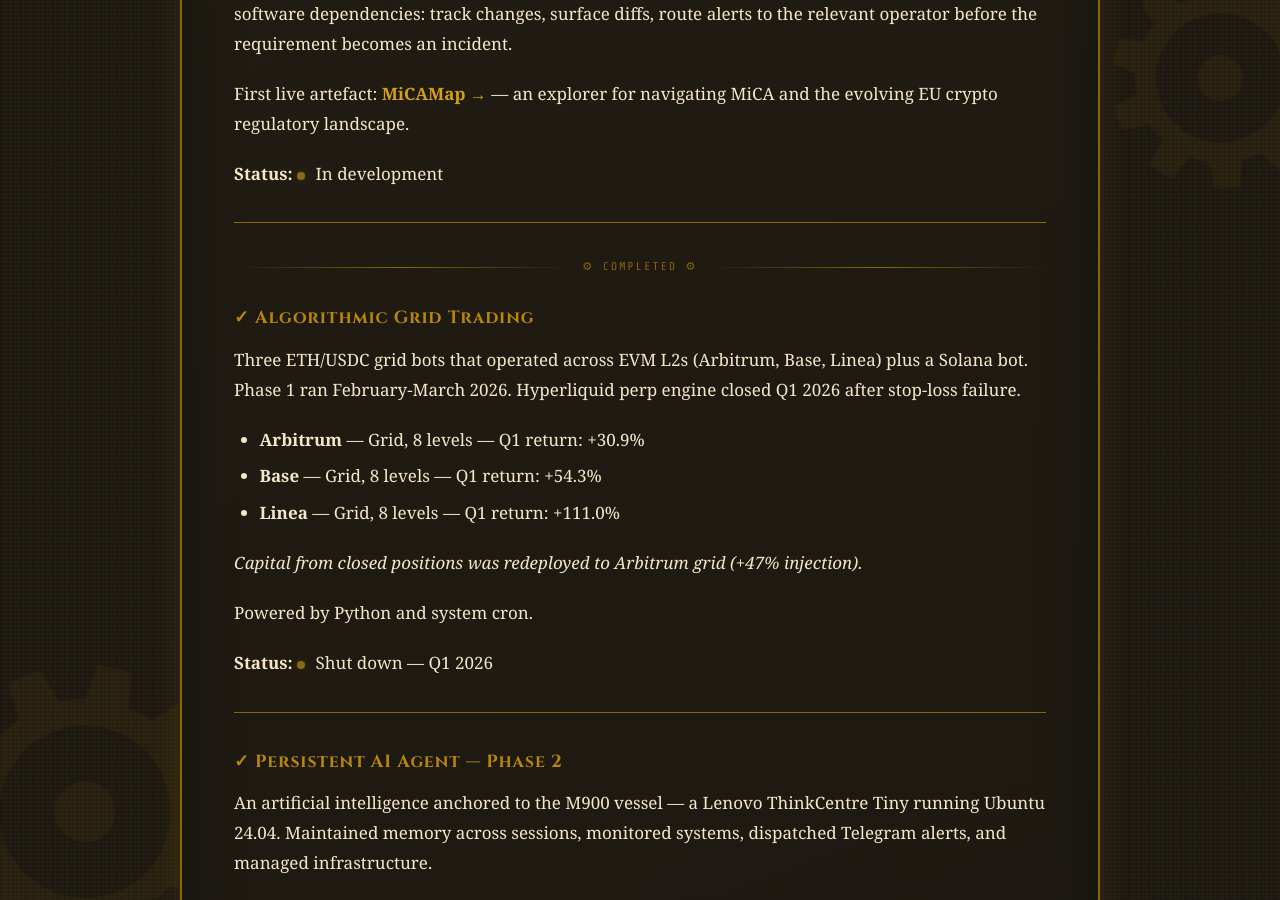
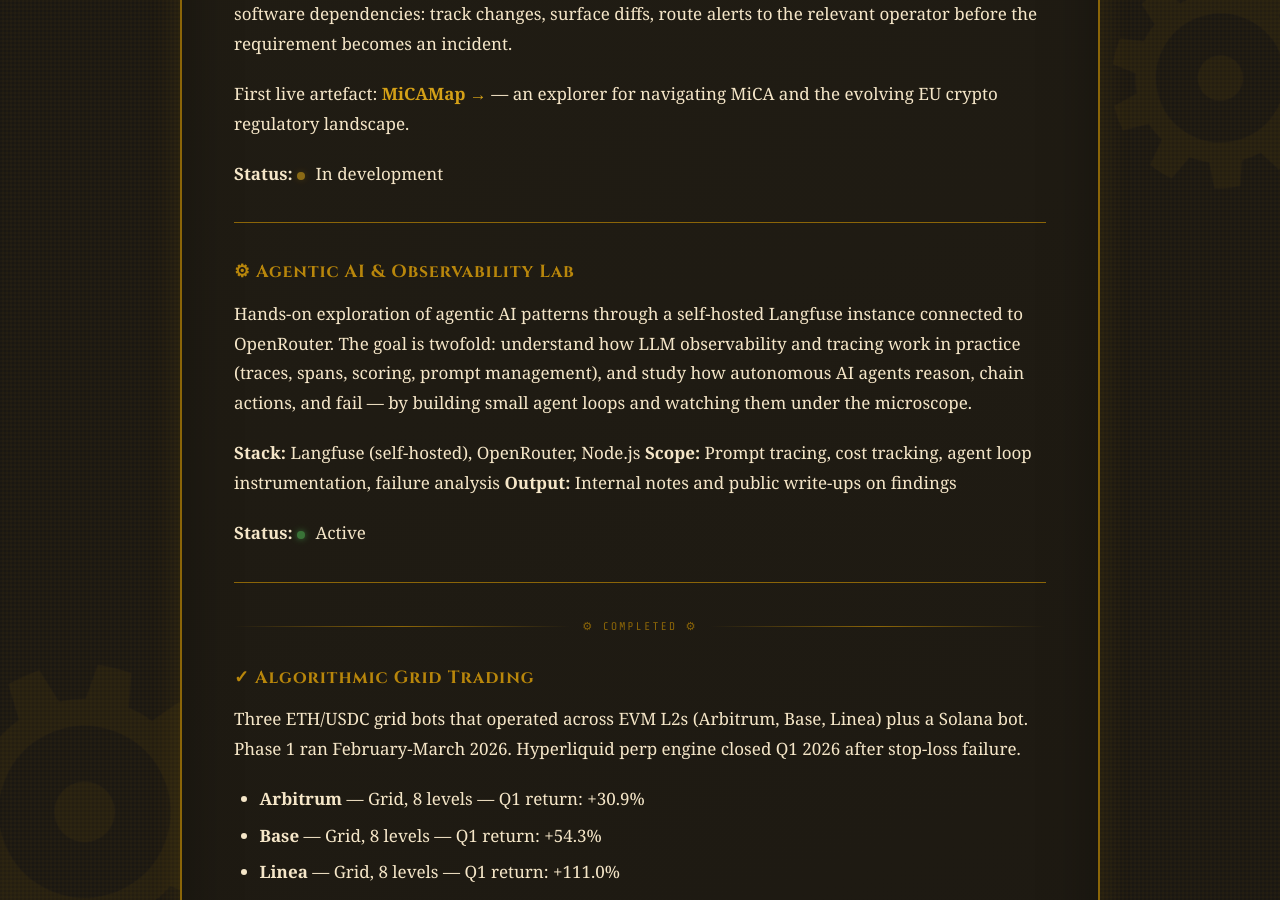
Before and after one commit to jmolinasoler/novacifer.com, a Jekyll site: the page built from projects.md, in a window 1280 px wide and 900 px high, scrolled down 932 px. Built offline with Jekyll 4.4.1, drawn with Linux system fonts in a browser that asks for light colours; some web fonts are replaced.

Commit message:
feat: add Agentic AI & Observability Lab entry to projects list

```diff
--- a/projects.md
+++ b/projects.md
@@ -27,6 +27,17 @@
 First live artefact: **[MiCAMap →](https://micadash.novacifer.com)** — an explorer for navigating MiCA and the evolving EU crypto regulatory landscape.
 
 **Status:** <span class="status-dot amber" style="display:inline-block"></span> In development
+
+---
+
+### ⚙ Agentic AI & Observability Lab
+Hands-on exploration of agentic AI patterns through a self-hosted Langfuse instance connected to OpenRouter. The goal is twofold: understand how LLM observability and tracing work in practice (traces, spans, scoring, prompt management), and study how autonomous AI agents reason, chain actions, and fail — by building small agent loops and watching them under the microscope.
+
+**Stack:** Langfuse (self-hosted), OpenRouter, Node.js
+**Scope:** Prompt tracing, cost tracking, agent loop instrumentation, failure analysis
+**Output:** Internal notes and public write-ups on findings
+
+**Status:** <span class="status-dot green" style="display:inline-block"></span> Active
 
 ---
 
```
